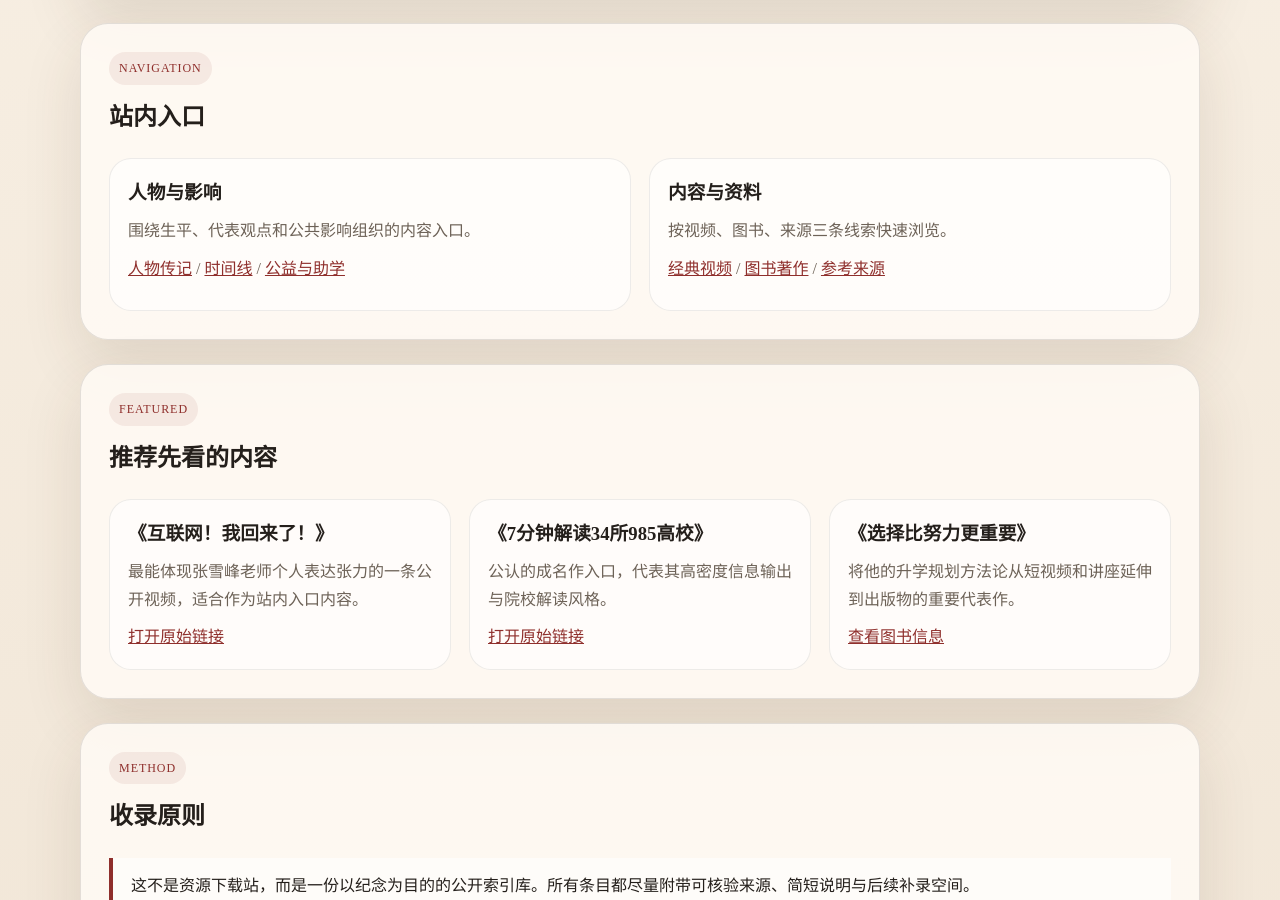
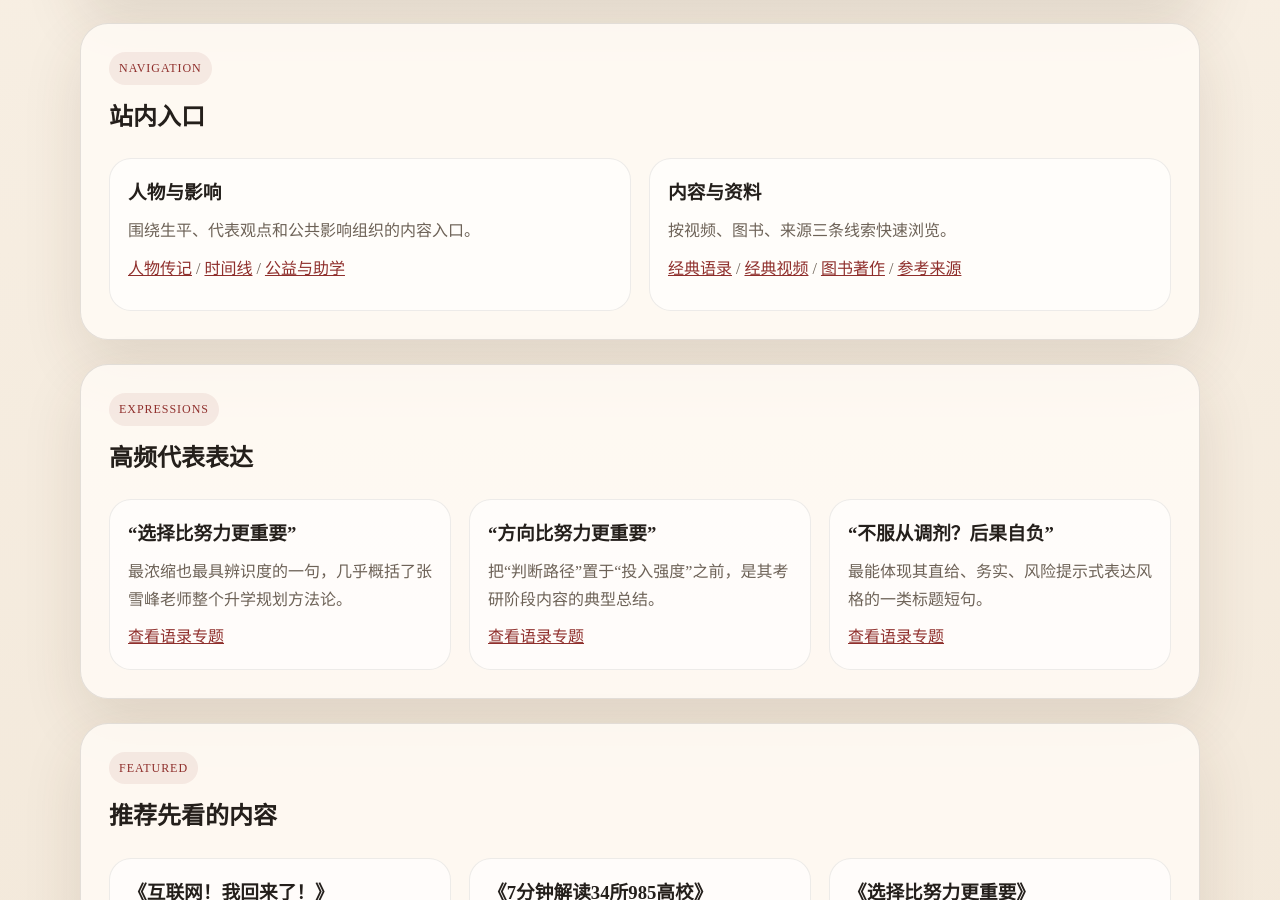
Before and after one commit to lujingze/zhangxuefeng-memorial, a Jekyll site: the page built from index.md, in a window 1280 px wide and 900 px high, scrolled down 1011 px. Built offline with Jekyll 4.4.1, drawn with Linux system fonts in a browser that asks for light colours.

Commit message:
Add quotes page and navigation

```diff
--- a/_layouts/default.html
+++ b/_layouts/default.html
@@ -20,6 +20,7 @@
         <nav class="site-nav">
           <a href="{{ '/' | relative_url }}">首页</a>
           <a href="{{ '/public/人物传记/' | relative_url }}">人物传记</a>
+          <a href="{{ '/docs/经典语录/' | relative_url }}">经典语录</a>
           <a href="{{ '/docs/经典视频/' | relative_url }}">经典视频</a>
           <a href="{{ '/docs/图书著作/' | relative_url }}">图书著作</a>
           <a href="{{ '/docs/时间线/' | relative_url }}">时间线</a>
--- a/index.md
+++ b/index.md
@@ -49,9 +49,31 @@ description: 张雪峰纪念合集首页，聚合人物传记、经典视频、
       <p><a href="{{ '/public/人物传记/' | relative_url }}">人物传记</a> / <a href="{{ '/docs/时间线/' | relative_url }}">时间线</a> / <a href="{{ '/docs/公益与助学/' | relative_url }}">公益与助学</a></p>
     </div>
     <div class="feature">
-      <h3>内容与资料</h3>
-      <p>按视频、图书、来源三条线索快速浏览。</p>
-      <p><a href="{{ '/docs/经典视频/' | relative_url }}">经典视频</a> / <a href="{{ '/docs/图书著作/' | relative_url }}">图书著作</a> / <a href="{{ '/docs/参考来源/' | relative_url }}">参考来源</a></p>
+          <h3>内容与资料</h3>
+          <p>按视频、图书、来源三条线索快速浏览。</p>
+      <p><a href="{{ '/docs/经典语录/' | relative_url }}">经典语录</a> / <a href="{{ '/docs/经典视频/' | relative_url }}">经典视频</a> / <a href="{{ '/docs/图书著作/' | relative_url }}">图书著作</a> / <a href="{{ '/docs/参考来源/' | relative_url }}">参考来源</a></p>
+    </div>
+  </div>
+</section>
+
+<section class="section-card">
+  <span class="kicker">Expressions</span>
+  <h2>高频代表表达</h2>
+  <div class="grid grid-3">
+    <div class="feature">
+      <h3>“选择比努力更重要”</h3>
+      <p>最浓缩也最具辨识度的一句，几乎概括了张雪峰老师整个升学规划方法论。</p>
+      <a href="{{ '/docs/经典语录/' | relative_url }}">查看语录专题</a>
+    </div>
+    <div class="feature">
+      <h3>“方向比努力更重要”</h3>
+      <p>把“判断路径”置于“投入强度”之前，是其考研阶段内容的典型总结。</p>
+      <a href="{{ '/docs/经典语录/' | relative_url }}">查看语录专题</a>
+    </div>
+    <div class="feature">
+      <h3>“不服从调剂？后果自负”</h3>
+      <p>最能体现其直给、务实、风险提示式表达风格的一类标题短句。</p>
+      <a href="{{ '/docs/经典语录/' | relative_url }}">查看语录专题</a>
     </div>
   </div>
 </section>
```
Also changed, not shown: docs/经典语录.md (added, +71 -0 lines), public/README.md (+1 -0 lines).
